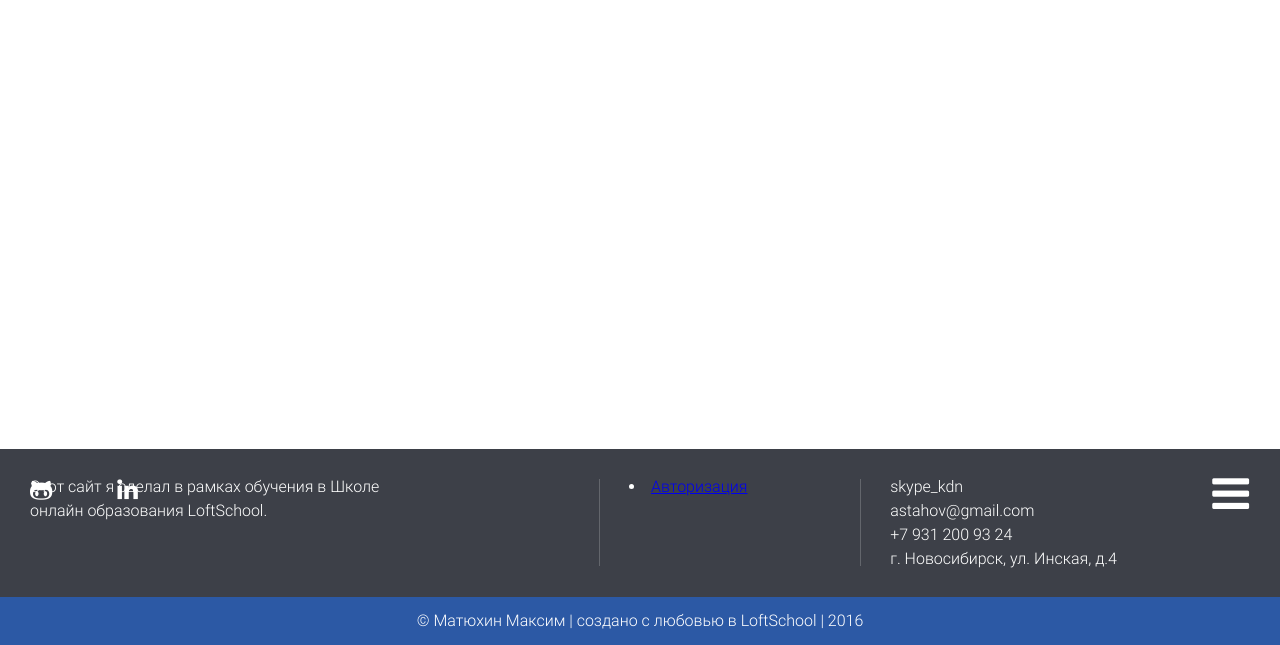
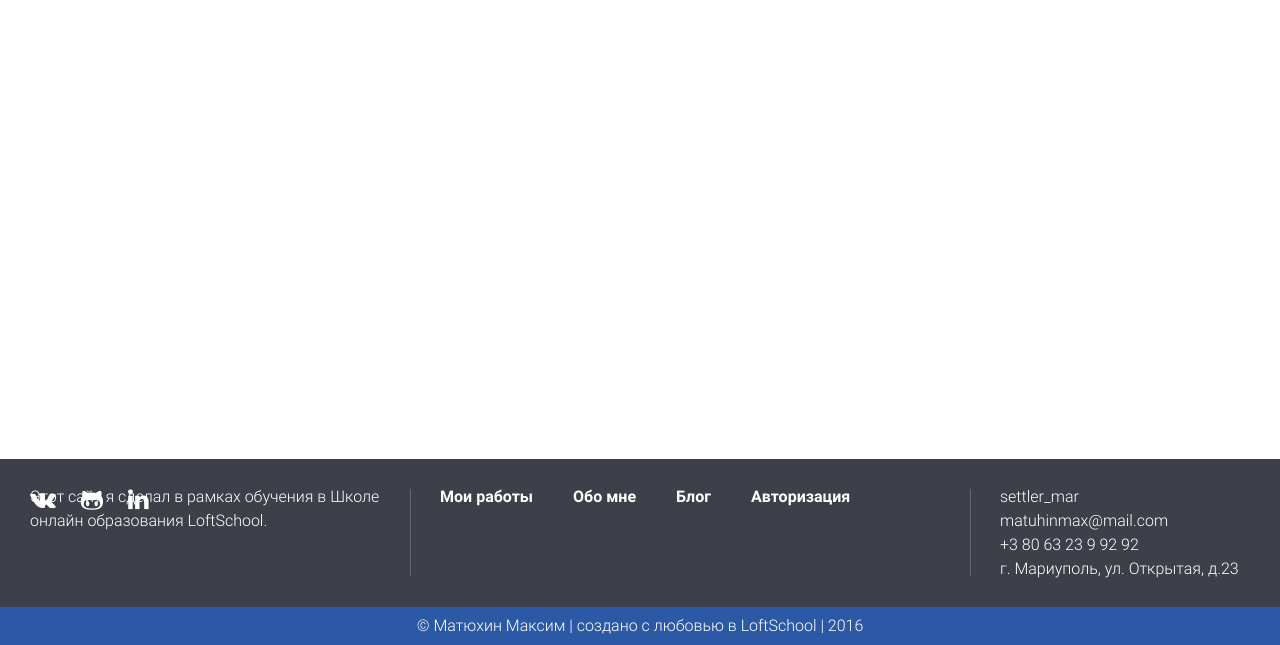
Before and after one commit to settler-mar/ls.aw.2016.9, a Node project: template source/template/pages/about.pug in a window 1280 px wide; the page is wider, and only the part inside the window is pictured. Shown: the part 2033-2678 px from the top of that part. Run offline with Node 20 templates, Linux system fonts and the light colour scheme; the template is opened without the code that fills it, so the values that code supplies are empty; a map, chart or similar area stays blank; some libraries are stand-ins or nearby versions.

Commit message:
Edit full_fuuter with BEM

```diff
--- a/source/style/app.scss
+++ b/source/style/app.scss
@@ -1,6 +1,7 @@
 @import 'font-awesome/font-awesome';
 @import 'common/basecolor';
 @import 'common/base';
+@import 'common/social';
 @import 'common/slider';
 @import 'common/works';
 @import 'common/about';
--- a/source/style/common/base.scss
+++ b/source/style/common/base.scss
@@ -48,35 +48,6 @@
   color:$a_hover;
 }
 
-.header-social {
-  position: absolute;
-  top: 28px;
-  left: 30px;
-}
-.header-social__list {
-  list-style: none;
-  margin: 0;
-  padding: 0;
-}
-.header-social__item {
-  display: inline-block;
-  margin: 0;
-  padding: 0;
-}
-.header-social__link{
-  text-decoration: none;
-  transition: all linear 0.3s;
-  color: $text-header;
-  font-size: 24px;
-  margin-right:25px ;
-}
-.header-social__item-name{
-  display: none;
-}
-.header-social__link:hover{
-  fill: $icon-hover;
-  opacity: 1;
-}
 
 .clearfix:before,.clearfix:after{
   content: " ";
--- a/source/style/common/footer.scss
+++ b/source/style/common/footer.scss
@@ -9,7 +9,7 @@
   color:$footer_text;
   font-size: 16px;
   font-weight: 300;
-  line-height: 48px;
+  line-height: 38px;
   padding: 0;
 }
 .footer__full-menu {
@@ -25,6 +25,13 @@
   line-height: 24px;
   text-align: left;
   padding: 26px 30px;
+  min-width: 30%;
+}
+.footer__full-menu__column_description {
+  width: 350px;
+}
+.footer__full-menu__column_contact{
+  width:250px;
 }
 .footer__full-menu__column:before{
   content: "";
@@ -40,29 +47,27 @@
 .footer__full-menu__column:first-child:before{
   display: none;
 }
-.footer {
-  ul {
+
+.footer-menu__list {
   margin: 0 0 46px 0;
   padding: 0;
   white-space: nowrap;
-    li {
+}
+.footer-menu__item {
   list-style: none;
   display: inline-block;
   margin-right: 40px;
-      a {
+}
+.footer-menu__link  {
   text-decoration: none;
   color: $footer_text;
   font-family: "Roboto-Bold";
   font-weight: 700;
 }
-    }
-    li:first-child {
-      display: none;
-    }
-    li:last-child {
+.footer-menu__item:last-child {
   margin-right: 0px;
 }
-  }
+
   .my_linc {
     position: relative;
     top: 0;
@@ -78,7 +83,7 @@
       opacity: 1;
     }
   }
-}
+
 
 .footer-index {
   position: absolute;
@@ -102,14 +107,14 @@
 }
 .page-wrap {
   min-height: 100%;
-  margin-bottom: -48px;
+  margin-bottom: -28px;
 }
 .page-wrap:after {
   content: "";
   display: block;
 }
 .footer, .page-wrap:after {
-  height: 48px;
+  height: 38px;
 }
 .page-wrap.index:after{
   height: auto;
--- a/source/style/common/header.scss
+++ b/source/style/common/header.scss
@@ -147,24 +147,7 @@
   position: relative;
 }
 
-.header-social_index {
-  padding: 12px;
-  color:$icon-hover;
-  position: relative;
-  left: 0;
-  top: 0;
-  font-size: 30px;
-}
-.header-social__link_index{
-  color: $icon-hover;
-  opacity: 0.7;
-}
-.header-social__linc_index:hover{
-  opacity: 1;
-}
-.header-social__item_index{
-  margin: 0 17px 25px;
-}
+
 .header__menu {
   top: auto;
   bottom: 0%;
--- /dev/null
+++ b/source/style/common/social.scss
@@ -0,0 +1,53 @@
+.social-buttons__linc_index:hover{
+  opacity: 1;
+}
+
+.social-buttons {
+  position: absolute;
+  top: 28px;
+  left: 30px;
+}
+.social-buttons__list {
+  list-style: none;
+  margin: 0;
+  padding: 0;
+}
+.social-buttons__item {
+  display: inline-block;
+  margin: 0;
+  padding: 0;
+}
+.social-buttons__link{
+  text-decoration: none;
+  transition: all linear 0.3s;
+  color: $text-header;
+  font-size: 24px;
+  margin-right:25px ;
+}
+.social-buttons__item-name{
+  display: none;
+}
+.social-buttons__link:hover{
+  fill: $icon-hover;
+  opacity: 1;
+}
+.social-buttons__item_index{
+  margin: 0 17px 25px;
+}
+.social-buttons_index {
+  padding: 12px;
+  color:$icon-hover;
+  position: relative;
+  left: 0;
+  top: 0;
+  font-size: 30px;
+}
+.social-buttons__link_index{
+  color: $icon-hover;
+  opacity: 0.7;
+}
+.social-buttons__item_footer{
+  position: relative;
+  top: 0;
+  left: 0;
+}
--- a/source/template/common/_footer.pug
+++ b/source/template/common/_footer.pug
@@ -1,20 +1,14 @@
 footer.footer(class= 'footer-'+body_css)
     .footer__full-menu(class= 'footer__full-menu-'+body_css)
+        div.footer__full-menu__column.footer__full-menu__column_description
+            | Этот сайт я сделал в рамках обучения в Школе онлайн образования LoftSchool.
         div.footer__full-menu__column
-            | Этот сайт я сделал в рамках обучения в Школе
-            br
-            |онлайн образования LoftSchool.
-        div.footer__full-menu__column
-            include _site_menu
-                li
-                    a(href="/#auth") Авторизация
+            include _site_menu_footer
+            -var social_modificator='_footer'
             include _social
-        div.footer__full-menu__column
-            | skype_kdn
-            br
-            | astahov@gmail.com
-            br
-            | +7 931 200 93 24
-            br
-            | г. Новосибирск, ул. Инская, д.4
+        div.footer__full-menu__column.footer__full-menu__column_contact
+            .footer__contact-line settler_mar
+            .footer__contact-line matuhinmax@mail.com
+            .footer__contact-line +3 80 63 23 9 92 92
+            .footer__contact-line г. Мариуполь, ул. Открытая, д.23
     .footer__copyright(class= 'footer__copyright-'+body_css) © Матюхин Максим | создано с любовью в LoftSchool | 2016
--- /dev/null
+++ b/source/template/common/_site_menu_footer.pug
@@ -0,0 +1,17 @@
+-
+    var nav_list=[
+        {
+            text:'Мои работы',
+            href:'works.html'
+        },{
+            text:'Обо мне',
+            href:'about.html'
+        },{
+            text:'Блог',
+            href:'blog.html'
+        },{
+            text:'Авторизация',
+            href:'/#auth'
+        }
+    ]
++list_menu(nav_list,'footer-menu')
--- a/source/template/common/_social.pug
+++ b/source/template/common/_social.pug
@@ -14,4 +14,4 @@
             icon:'linkedin'
         }
     ]
-+list_menu(social_list,'header-social',social_modificator)
++list_menu(social_list,'social-buttons',social_modificator)
--- a/source/template/pages/index.pug
+++ b/source/template/pages/index.pug
@@ -6,7 +6,8 @@
 block header_up
   a#auth.autorisation_target
 block header_about
-  include ../common/_social_index
+  -var social_modificator='_index'
+  include ../common/_social
   include ../common/_site_menu_index
 
 block dop_menu
```
Also changed, not shown: build/assets/css/app.css, 4 other files. Lines whose indentation alone changed are shown as unchanged.
